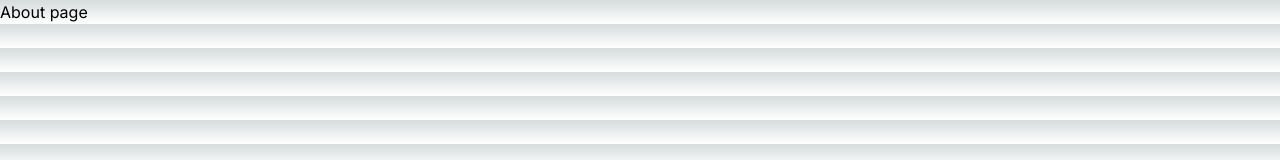
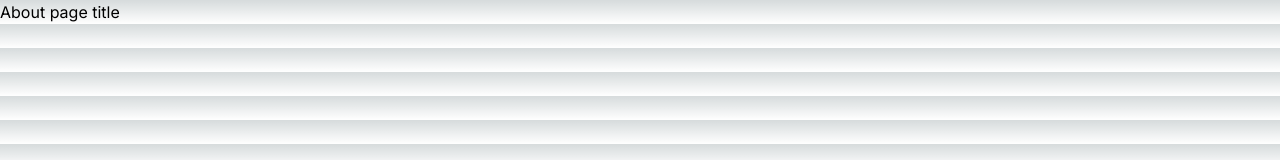
Before and after one commit to DenysBorysiuk/seo-present, a Next.js app: page /about in a window 1280 px wide. Shown: the top 160 px of the page. Built offline with nearby package versions, Linux system fonts and the light colour scheme.

Commit message:
add page content

```diff
--- a/app/about/page.tsx
+++ b/app/about/page.tsx
@@ -1,5 +1,5 @@
 const About = () => {
-  return <h1>About page</h1>;
+  return <h1>About page title</h1>;
 };
 
 export default About;
```
